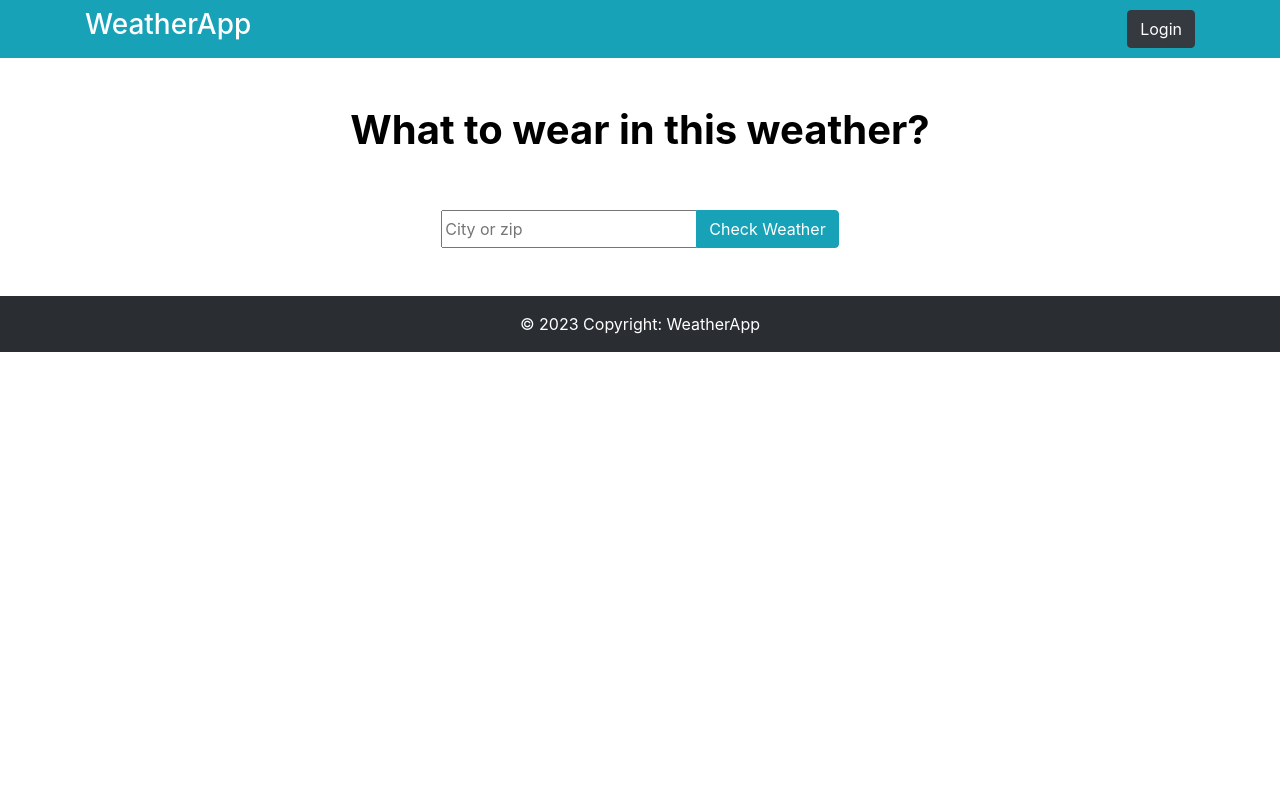
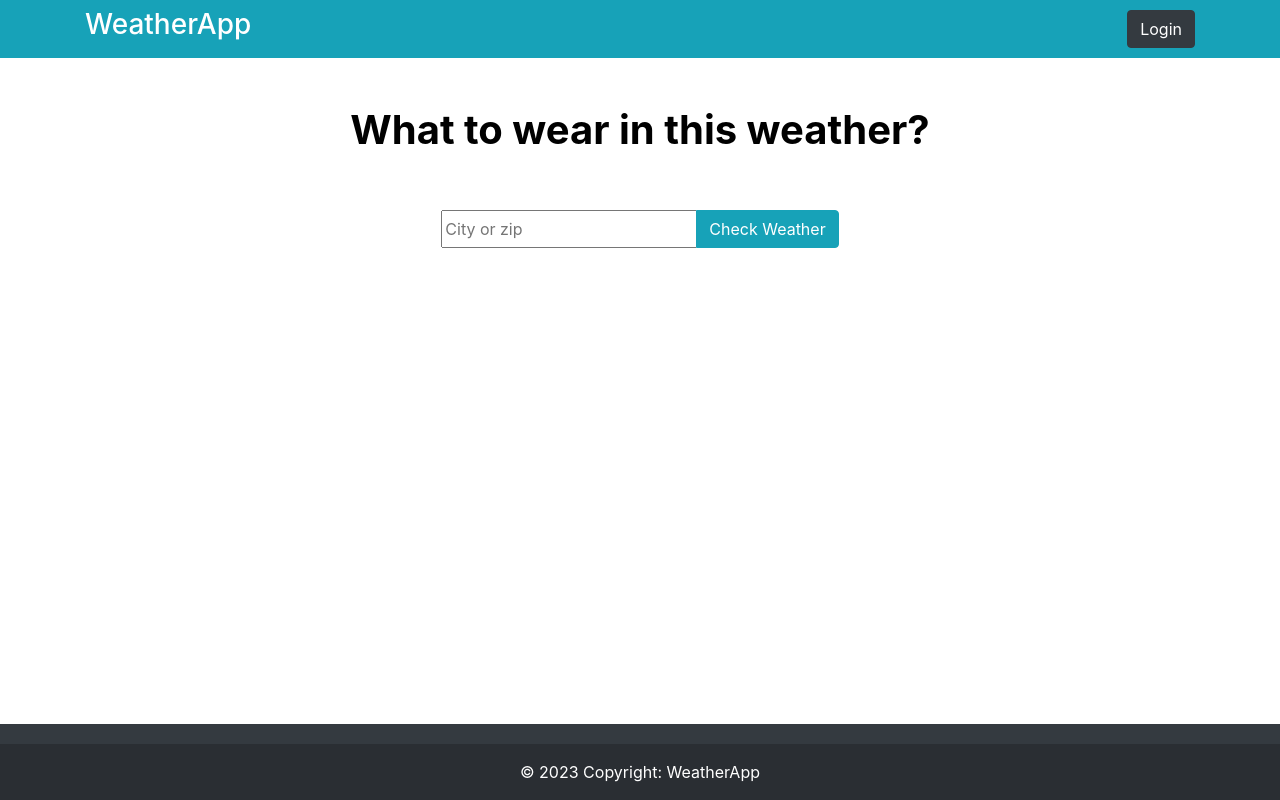
Before and after one commit to bobilan/WeatherApp, a Django app: page / in a window 1280 px wide. Run offline with Django 4.2, Linux system fonts and the light colour scheme; some libraries are stand-ins or nearby versions.

Commit message:
finish the footer

```diff
--- a/static/css/main.css
+++ b/static/css/main.css
@@ -1,10 +1,19 @@
-html, body {
-    height: 100%;
+body {
+    display: flex;
+    flex-direction: column;
+    min-height: 100vh;
     margin: 0;
-    padding: 0;
 }
 
-.content {
-    min-height: calc(100% - 60px); /* 60px is the height of the footer */
-    padding-bottom: 60px; /* Equal to the height of the footer */
+.site-content {
+    flex-grow: 1;
 }
+
+footer {
+    padding-top: 20px; /* Add padding to ensure space between content and footer */
+    background-color: #343a40; /* Adjust the background color as needed */
+    color: white; /* Adjust the text color as needed */
+    text-align: center;
+    position: sticky;
+    bottom: 0;
+}
--- a/templates/weather/index.html
+++ b/templates/weather/index.html
@@ -1,5 +1,4 @@
 {% load static %}
-
 <!DOCTYPE html>
 <html lang="en">
 <head>
@@ -11,6 +10,7 @@
     <link rel="stylesheet" href="{% static 'css/main.css' %}">
 </head>
 <body>
+<div class="site-content">
     <header class="bg-info py-2">
         <div class="container">
             <div class="row justify-content-between align-items-center">
@@ -47,102 +47,14 @@
             </div>
         </div>
     </section>
+</div> <!-- End of .site-content -->
 
-
-
-
-<footer class="bg-dark text-center text-white my-5 ">
-    <!-- Copyright -->
+<footer class="bg-dark text-center text-white">
     <div class="text-center p-3" style="background-color: rgba(0, 0, 0, 0.2);">
         © 2023 Copyright:
         <a class="text-white" href="">WeatherApp</a>
     </div>
-    <!-- Copyright -->
 </footer>
 
-</div><!-- End of .container -->
 </body>
 </html>
-
-<!-- # TODO Stick footer to the bottom of the page -->
-
-
-
-<!--<!DOCTYPE html>-->
-<!--<html lang="en">-->
-<!--<head>-->
-<!--    <meta charset="UTF-8">-->
-<!--    <meta name="viewport" content="width=device-width, initial-scale=1.0">-->
-<!--    <meta http-equiv="X-UA-Compatible" content="ie=edge">-->
-<!--    <title>So what to wear?</title>-->
-<!--    <link rel="stylesheet" href="https://maxcdn.bootstrapcdn.com/bootstrap/4.5.2/css/bootstrap.min.css">-->
-<!--</head>-->
-<!--<body>-->
-<!--<header class="bg-info py-2">-->
-<!--    <div class="container">-->
-<!--        <div class="row justify-content-between align-items-center">-->
-<!--            <div class="col-auto">-->
-<!--                <h3 class="text-white">WeatherApp</h3>-->
-<!--            </div>-->
-<!--            <div class="col-auto">-->
-<!--                <button class="btn btn-dark">Login</button>-->
-<!--            </div>-->
-<!--        </div>-->
-<!--    </div>-->
-<!--</header>-->
-
-<!--<section class="py-5">-->
-<!--    <div class="container">-->
-<!--            <div class="row justify-content-center">-->
-<!--            <h1 style="color: black;"><b>What to wear in this weather?</b></h1>-->
-<!--                </div>-->
-<!--    </div>-->
-<!--    </section>-->
-
-<!--    <section class="py-6">-->
-
-<!--        <div class="container">-->
-<!--            <div class="row justify-content-center">-->
-
-<!--                <form method="POST" class="custom-form">-->
-<!--                    {% csrf_token %}-->
-<!--                    <div class="input-group">-->
-<!--                        {{ form.search_bar }}-->
-<!--                        <div class="input-group-append">-->
-<!--                            <button class="btn btn-info" type="submit">-->
-<!--                                Check Weather-->
-<!--                            </button>-->
-<!--                        </div>-->
-<!--                    </div>-->
-<!--            </div>-->
-<!--        </div>-->
-<!--                </form>-->
-<!--    </section>-->
-
-
-<!--<section class="my-5">-->
-<!--    <div>-->
-
-<!--    </div>-->
-<!--</section>-->
-<!--<section class="my-5"></section>-->
-<!--<section class="my-5"></section>-->
-<!--<section class="my-5"></section>-->
-<!--<section class="my-5"></section>-->
-
-<!--  <footer class="bg-dark text-center text-white my-5">-->
-
-<!--  &lt;!&ndash; Copyright &ndash;&gt;-->
-<!--  <div class="text-center p-3" style="background-color: rgba(0, 0, 0, 0.2);">-->
-<!--    © 2020 Copyright:-->
-<!--    <a class="text-white" href="https://mdbootstrap.com/">MDBootstrap.com</a>-->
-<!--  </div>-->
-<!--  &lt;!&ndash; Copyright &ndash;&gt;-->
-<!--</footer>-->
-
-<!--</div>-->
-<!--&lt;!&ndash; End of .container &ndash;&gt;-->
-
-
-
-<!--</body>-->
```
Also changed, not shown: templates/weather/second.html (+13 -10 lines), 1 other file. Lines whose indentation alone changed are shown as unchanged.
